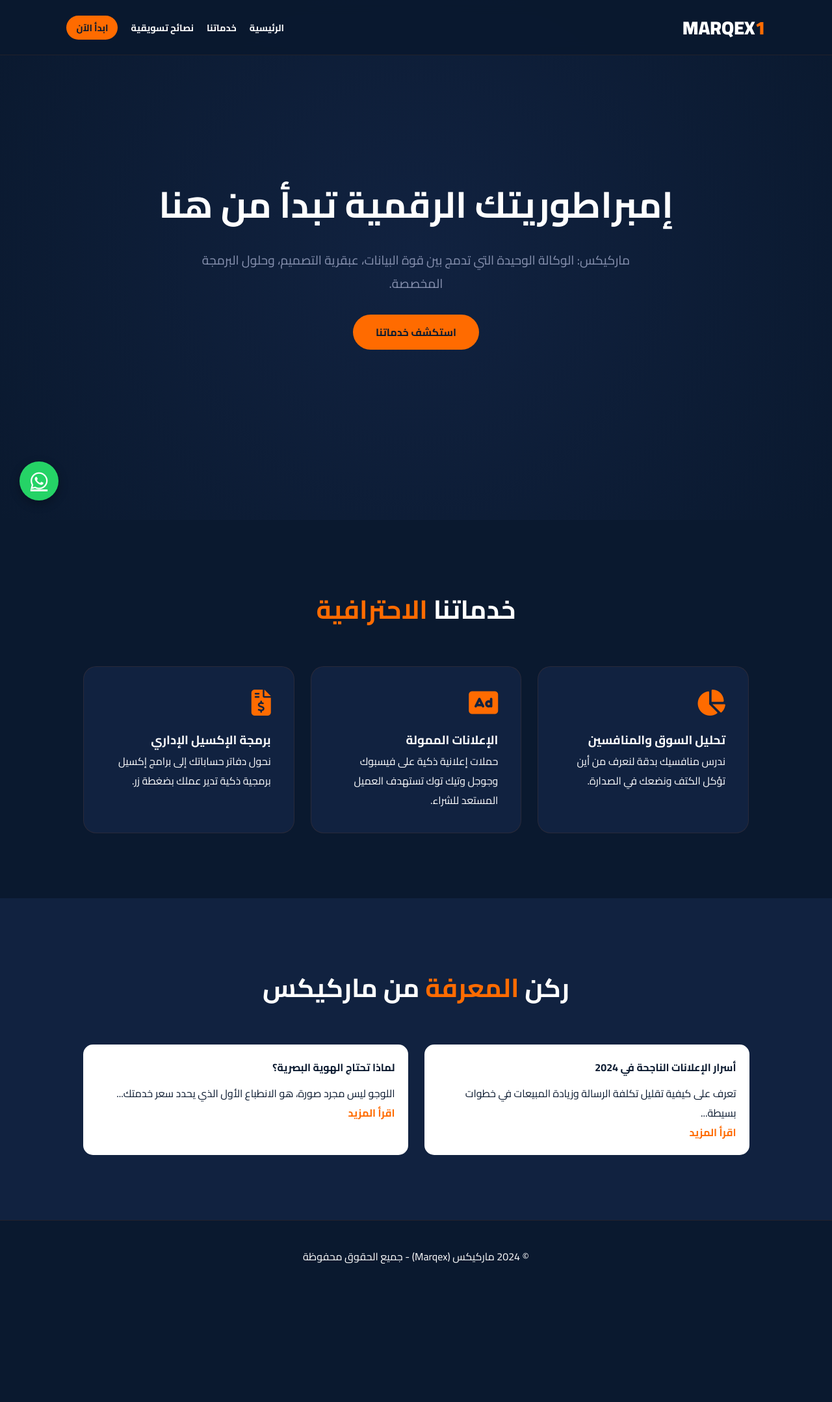
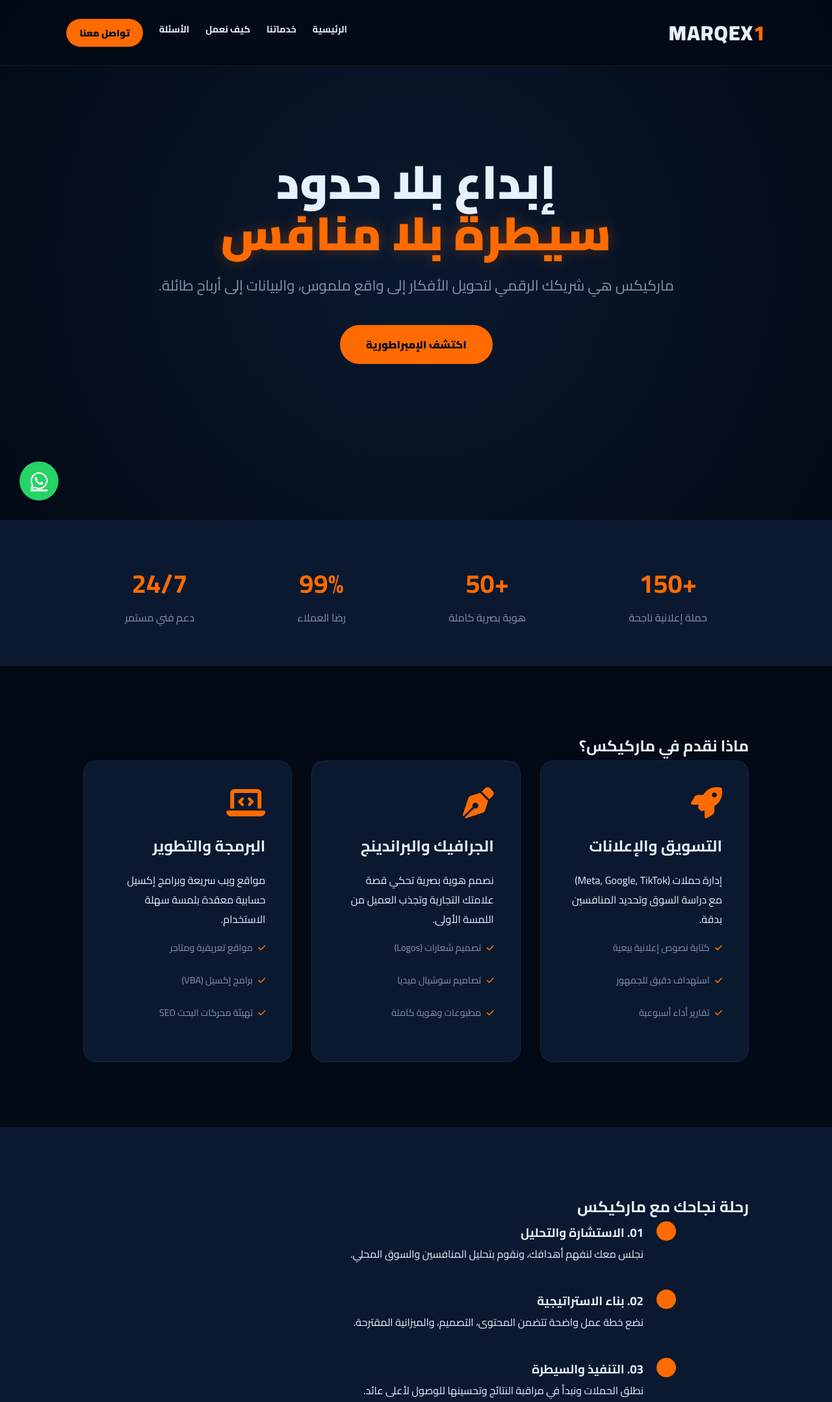
Before and after one commit to marqex1/marqex1, a plain HTML site: page index.html in a window 1280 px wide. Shown: the top 2157 px of the page at 65% size. Before the commit the page ends 1988 px from the top, so only its background shows below. Drawn offline with nearby package versions, Linux system fonts and the light colour scheme.

Commit message:
Add files via upload

```diff
--- a/index.html
+++ b/index.html
@@ -3,63 +3,84 @@
 <head>
     <meta charset="UTF-8">
     <meta name="viewport" content="width=device-width, initial-scale=1.0">
+    <title>Marqex | ماركيكس - الإمبراطورية التسويقية والبرمجية</title>
 
-    <title>ماركيكس | Marqex - وكالة التسويق والبرمجة المتكاملة</title>
-    <meta name="description" content="ماركيكس تقدم خدمات الإعلانات الممولة، دراسة المنافسين، تحليل السوق، تصميم الهوية البصرية، وبرمجة ملفات الإكسيل والمواقع.">
-    <meta name="keywords" content="تسويق إلكتروني، إعلانات ممولة، ماركيكس، Marqex، تصميم لوجو، برمجة إكسيل، دراسة منافسين">
+    <meta name="description" content="وكالة ماركيكس للحلول المتكاملة: تسويق، برمجة، جرافيك، وإدارة أعمال.">
 
-    <link href="https://fonts.googleapis.com/css2?family=Cairo:wght@400;700;900&display=swap" rel="stylesheet">
+    <link href="https://fonts.googleapis.com/css2?family=Cairo:wght@300;400;700;900&display=swap" rel="stylesheet">
     <link rel="stylesheet" href="https://unpkg.com/aos@next/dist/aos.css" />
     <link rel="stylesheet" href="https://cdnjs.cloudflare.com/ajax/libs/font-awesome/6.4.0/css/all.min.css">
 
     <style>
         :root {
-            --primary: #0a192f;
-            --secondary: #112240;
-            --accent: #ff6b00;
-            --white: #ffffff;
-            --text-dim: #8892b0;
+            --bg: #030a16; --card: #0a192f; --accent: #ff6b00;
+            --text: #e6f1ff; --dim: #8892b0; --white: #ffffff;
         }
+        * { margin: 0; padding: 0; box-sizing: border-box; font-family: 'Cairo', sans-serif; scroll-behavior: smooth; }
+        body { background: var(--bg); color: var(--text); overflow-x: hidden; }
 
-        * { margin: 0; padding: 0; box-sizing: border-box; font-family: 'Cairo', sans-serif; scroll-behavior: smooth; }
-        body { background-color: var(--primary); color: var(--white); overflow-x: hidden; }
+        /* --- Custom Scrollbar --- */
+        ::-webkit-scrollbar { width: 8px; }
+        ::-webkit-scrollbar-track { background: var(--bg); }
+        ::-webkit-scrollbar-thumb { background: var(--accent); border-radius: 10px; }
 
-        /* --- Header & Nav --- */
-        header { padding: 15px 8%; display: flex; justify-content: space-between; align-items: center; position: fixed; width: 100%; top: 0; z-index: 1000; background: rgba(10, 25, 47, 0.95); backdrop-filter: blur(10px); border-bottom: 1px solid rgba(255,107,0,0.1); }
-        .logo { font-size: 1.8rem; font-weight: 900; }
+        /* --- Navigation --- */
+        header {
+            padding: 20px 8%; display: flex; justify-content: space-between; align-items: center;
+            position: fixed; width: 100%; top: 0; z-index: 1000;
+            background: rgba(3, 10, 22, 0.9); backdrop-filter: blur(12px); border-bottom: 1px solid rgba(255,107,0,0.1);
+        }
+        .logo { font-size: 2rem; font-weight: 900; letter-spacing: 1px; }
         .logo span { color: var(--accent); }
-        nav ul { display: flex; list-style: none; gap: 20px; }
-        nav ul li a { text-decoration: none; color: var(--white); font-weight: 600; font-size: 0.9rem; transition: 0.3s; }
+        nav ul { display: flex; list-style: none; gap: 25px; }
+        nav ul li a { text-decoration: none; color: var(--text); font-weight: 600; transition: 0.3s; font-size: 0.9rem; }
         nav ul li a:hover { color: var(--accent); }
 
-        /* --- Sections --- */
+        /* --- Hero Section --- */
+        .hero {
+            height: 100vh; display: flex; align-items: center; justify-content: center;
+            text-align: center; background: radial-gradient(circle at center, #0a192f 0%, #030a16 100%);
+            padding: 0 10%; position: relative;
+        }
+        .hero-content h1 { font-size: 4.5rem; line-height: 1.1; margin-bottom: 20px; font-weight: 900; }
+        .hero-content h1 span { color: var(--accent); text-shadow: 0 0 20px rgba(255,107,0,0.3); }
+        .hero p { font-size: 1.4rem; color: var(--dim); max-width: 800px; margin: 0 auto 40px; }
+
+        /* --- Stats Section --- */
+        .stats { display: flex; justify-content: space-around; padding: 60px 10%; background: var(--card); flex-wrap: wrap; gap: 30px; }
+        .stat-item { text-align: center; }
+        .stat-item h3 { font-size: 2.5rem; color: var(--accent); }
+        .stat-item p { color: var(--dim); }
+
+        /* --- Services --- */
         section { padding: 100px 10%; }
-        .section-title { text-align: center; margin-bottom: 50px; font-size: 2.5rem; }
-        .section-title span { color: var(--accent); }
+        .grid { display: grid; grid-template-columns: repeat(auto-fit, minmax(300px, 1fr)); gap: 30px; }
+        .card { background: var(--card); padding: 40px; border-radius: 20px; transition: 0.4s; border: 1px solid rgba(255,255,255,0.05); position: relative; }
+        .card:hover { transform: translateY(-15px); border-color: var(--accent); }
+        .card i { font-size: 3rem; color: var(--accent); margin-bottom: 20px; }
+        .card h3 { margin-bottom: 15px; font-size: 1.5rem; }
+        .card ul { list-style: none; color: var(--dim); font-size: 0.9rem; margin-top: 15px; }
+        .card ul li { margin-bottom: 8px; }
+        .card ul li i { font-size: 0.8rem; margin-left: 5px; }
 
-        /* --- Hero --- */
-        .hero { height: 100vh; display: flex; flex-direction: column; justify-content: center; align-items: center; text-align: center; background: radial-gradient(circle at center, #112240 0%, #0a192f 100%); }
-        .hero h1 { font-size: 3.5rem; margin-bottom: 15px; }
-        .hero p { color: var(--text-dim); font-size: 1.2rem; max-width: 700px; margin-bottom: 30px; }
+        /* --- Process (الخطوات) --- */
+        .step { position: relative; padding-right: 50px; margin-bottom: 40px; }
+        .step::before { content: ''; position: absolute; right: 0; top: 0; width: 30px; height: 30px; background: var(--accent); border-radius: 50%; }
 
-        /* --- Cards & Grid --- */
-        .grid { display: grid; grid-template-columns: repeat(auto-fit, minmax(280px, 1fr)); gap: 25px; }
-        .card { background: var(--secondary); padding: 35px; border-radius: 20px; transition: 0.4s; border: 1px solid rgba(255,107,0,0.1); }
-        .card:hover { transform: translateY(-10px); border-color: var(--accent); }
-        .card i { font-size: 2.5rem; color: var(--accent); margin-bottom: 20px; }
+        /* --- CTA Button --- */
+        .btn { background: var(--accent); color: var(--bg); padding: 15px 40px; border-radius: 50px; text-decoration: none; font-weight: 900; display: inline-block; transition: 0.4s; border: none; cursor: pointer; }
+        .btn:hover { box-shadow: 0 10px 30px rgba(255,107,0,0.4); transform: translateY(-3px); }
 
-        /* --- Floating WhatsApp --- */
-        .whatsapp-float { position: fixed; bottom: 30px; left: 30px; background: #25d366; color: white; width: 60px; height: 60px; border-radius: 50%; display: flex; align-items: center; justify-content: center; font-size: 30px; z-index: 2000; box-shadow: 0 5px 15px rgba(0,0,0,0.3); transition: 0.3s; }
-        .whatsapp-float:hover { transform: scale(1.1); }
+        /* --- Footer --- */
+        footer { background: #01050d; padding: 80px 10% 30px; border-top: 1px solid rgba(255,107,0,0.1); }
+        .footer-grid { display: grid; grid-template-columns: repeat(auto-fit, minmax(200px, 1fr)); gap: 40px; margin-bottom: 50px; }
+        .footer-col h4 { color: var(--accent); margin-bottom: 20px; }
+        .footer-col p, .footer-col li { color: var(--dim); list-style: none; margin-bottom: 10px; }
 
-        /* --- Blog/News Section --- */
-        .blog-card { background: var(--white); color: var(--primary); border-radius: 15px; overflow: hidden; }
-        .blog-content { padding: 20px; }
-        .blog-content h4 { margin-bottom: 10px; color: var(--primary); }
-        .blog-content a { color: var(--accent); text-decoration: none; font-weight: bold; }
+        .whatsapp-fixed { position: fixed; bottom: 30px; left: 30px; background: #25d366; width: 60px; height: 60px; border-radius: 50%; display: flex; align-items: center; justify-content: center; font-size: 30px; color: white; z-index: 1000; animation: pulse 2s infinite; }
+        @keyframes pulse { 0% { box-shadow: 0 0 0 0 rgba(37, 211, 102, 0.7); } 70% { box-shadow: 0 0 0 20px rgba(37, 211, 102, 0); } 100% { box-shadow: 0 0 0 0 rgba(37, 211, 102, 0); } }
 
-        .btn { background: var(--accent); color: var(--primary); padding: 12px 35px; border-radius: 50px; text-decoration: none; font-weight: bold; transition: 0.3s; }
-        .btn:hover { box-shadow: 0 0 25px rgba(255,107,0,0.4); }
+        @media (max-width: 768px) { .hero-content h1 { font-size: 2.5rem; } nav ul { display: none; } }
     </style>
 </head>
 <body>
@@ -68,68 +89,107 @@
         <div class="logo">MARQEX<span>1</span></div>
         <nav>
             <ul>
-                <li><a href="#">الرئيسية</a></li>
+                <li><a href="#home">الرئيسية</a></li>
                 <li><a href="#services">خدماتنا</a></li>
-                <li><a href="#blog">نصائح تسويقية</a></li>
-                <li><a class="btn" href="https://wa.me/201019139578" style="padding: 5px 15px;">ابدأ الآن</a></li>
+                <li><a href="#process">كيف نعمل</a></li>
+                <li><a href="#faq">الأسئلة</a></li>
+                <li><a href="https://wa.me/201019139578" class="btn" style="padding: 8px 20px;">تواصل معنا</a></li>
             </ul>
         </nav>
     </header>
 
-    <section class="hero">
-        <h1 data-aos="fade-down">إمبراطوريتك <span>الرقمية</span> تبدأ من هنا</h1>
-        <p data-aos="fade-up">ماركيكس: الوكالة الوحيدة التي تدمج بين قوة البيانات، عبقرية التصميم، وحلول البرمجة المخصصة.</p>
-        <a href="#services" class="btn" data-aos="zoom-in">استكشف خدماتنا</a>
+    <section class="hero" id="home">
+        <div class="hero-content" data-aos="zoom-in">
+            <h1 data-aos="fade-down">إبداع بلا حدود<br><span>سيطرة بلا منافس</span></h1>
+            <p>ماركيكس هي شريكك الرقمي لتحويل الأفكار إلى واقع ملموس، والبيانات إلى أرباح طائلة.</p>
+            <a href="#services" class="btn">اكتشف الإمبراطورية</a>
+        </div>
     </section>
 
+    <div class="stats">
+        <div class="stat-item" data-aos="fade-up"><h3>+150</h3><p>حملة إعلانية ناجحة</p></div>
+        <div class="stat-item" data-aos="fade-up" data-aos-delay="200"><h3>+50</h3><p>هوية بصرية كاملة</p></div>
+        <div class="stat-item" data-aos="fade-up" data-aos-delay="400"><h3>99%</h3><p>رضا العملاء</p></div>
+        <div class="stat-item" data-aos="fade-up" data-aos-delay="600"><h3>24/7</h3><p>دعم فني مستمر</p></div>
+    </div>
+
     <section id="services">
-        <h2 class="section-title">خدماتنا <span>الاحترافية</span></h2>
+        <h2 class="section-title" data-aos="fade-up">ماذا نقدم في <span>ماركيكس</span>؟</h2>
         <div class="grid">
             <div class="card" data-aos="fade-up">
-                <i class="fas fa-chart-pie"></i>
-                <h3>تحليل السوق والمنافسين</h3>
-                <p>ندرس منافسيك بدقة لنعرف من أين تؤكل الكتف ونضعك في الصدارة.</p>
+                <i class="fas fa-rocket"></i>
+                <h3>التسويق والإعلانات</h3>
+                <p>إدارة حملات (Meta, Google, TikTok) مع دراسة السوق وتحديد المنافسين بدقة.</p>
+                <ul>
+                    <li><i class="fas fa-check"></i> كتابة نصوص إعلانية بيعية</li>
+                    <li><i class="fas fa-check"></i> استهداف دقيق للجمهور</li>
+                    <li><i class="fas fa-check"></i> تقارير أداء أسبوعية</li>
+                </ul>
             </div>
             <div class="card" data-aos="fade-up" data-aos-delay="200">
-                <i class="fas fa-ad"></i>
-                <h3>الإعلانات الممولة</h3>
-                <p>حملات إعلانية ذكية على فيسبوك وجوجل وتيك توك تستهدف العميل المستعد للشراء.</p>
+                <i class="fas fa-pen-nib"></i>
+                <h3>الجرافيك والبراندينج</h3>
+                <p>نصمم هوية بصرية تحكي قصة علامتك التجارية وتجذب العميل من اللمسة الأولى.</p>
+                <ul>
+                    <li><i class="fas fa-check"></i> تصميم شعارات (Logos)</li>
+                    <li><i class="fas fa-check"></i> تصاميم سوشيال ميديا</li>
+                    <li><i class="fas fa-check"></i> مطبوعات وهوية كاملة</li>
+                </ul>
             </div>
             <div class="card" data-aos="fade-up" data-aos-delay="400">
-                <i class="fas fa-file-invoice-dollar"></i>
-                <h3>برمجة الإكسيل الإداري</h3>
-                <p>نحول دفاتر حساباتك إلى برامج إكسيل برمجية ذكية تدير عملك بضغطة زر.</p>
+                <i class="fas fa-laptop-code"></i>
+                <h3>البرمجة والتطوير</h3>
+                <p>مواقع ويب سريعة وبرامج إكسيل حسابية معقدة بلمسة سهلة الاستخدام.</p>
+                <ul>
+                    <li><i class="fas fa-check"></i> مواقع تعريفية ومتاجر</li>
+                    <li><i class="fas fa-check"></i> برامج إكسيل (VBA)</li>
+                    <li><i class="fas fa-check"></i> تهيئة محركات البحث SEO</li>
+                </ul>
             </div>
         </div>
     </section>
 
-    <section id="blog" style="background: var(--secondary);">
-        <h2 class="section-title">ركن <span>المعرفة</span> من ماركيكس</h2>
-        <div class="grid">
-            <div class="blog-card" data-aos="flip-left">
-                <div class="blog-content">
-                    <h4>أسرار الإعلانات الناجحة في 2024</h4>
-                    <p>تعرف على كيفية تقليل تكلفة الرسالة وزيادة المبيعات في خطوات بسيطة...</p>
-                    <a href="#">اقرأ المزيد</a>
-                </div>
+    <section id="process" style="background: var(--card);">
+        <h2 class="section-title">رحلة نجاحك مع <span>ماركيكس</span></h2>
+        <div style="max-width: 800px; margin: 0 auto;">
+            <div class="step" data-aos="fade-right">
+                <h3>01. الاستشارة والتحليل</h3>
+                <p>نجلس معك لنفهم أهدافك، ونقوم بتحليل المنافسين والسوق المحلي.</p>
             </div>
-            <div class="blog-card" data-aos="flip-left" data-aos-delay="200">
-                <div class="blog-content">
-                    <h4>لماذا تحتاج الهوية البصرية؟</h4>
-                    <p>اللوجو ليس مجرد صورة، هو الانطباع الأول الذي يحدد سعر خدمتك...</p>
-                    <a href="#">اقرأ المزيد</a>
-                </div>
+            <div class="step" data-aos="fade-right" data-aos-delay="200">
+                <h3>02. بناء الاستراتيجية</h3>
+                <p>نضع خطة عمل واضحة تتضمن المحتوى، التصميم، والميزانية المقترحة.</p>
+            </div>
+            <div class="step" data-aos="fade-right" data-aos-delay="400">
+                <h3>03. التنفيذ والسيطرة</h3>
+                <p>نطلق الحملات ونبدأ في مراقبة النتائج وتحسينها للوصول لأعلى عائد.</p>
             </div>
         </div>
     </section>
 
-    <a href="https://wa.me/201019139578" class="whatsapp-float" target="_blank">
-        <i class="fab fa-whatsapp"></i>
-    </a>
+    <footer id="contact">
+        <div class="footer-grid">
+            <div class="footer-col">
+                <div class="logo">MARQEX<span>1</span></div>
+                <p>وكالة متكاملة تهدف لنقل البيزنس الخاص بك إلى آفاق جديدة من الاحترافية.</p>
+            </div>
+            <div class="footer-col">
+                <h4>روابط سريعة</h4>
+                <li>الرئيسية</li>
+                <li>خدماتنا</li>
+                <li>المدونة</li>
+            </div>
+            <div class="footer-col">
+                <h4>تواصل معنا</h4>
+                <p>مصر، الجيزة</p>
+                <p>01019139578</p>
+                <p>marqex1@gmail.com</p>
+            </div>
+        </div>
+        <center><p>&copy; 2024 ماركيكس - جميع الحقوق محفوظة</p></center>
+    </footer>
 
-    <footer style="padding: 40px; text-align: center; border-top: 1px solid rgba(255,107,0,0.1);">
-        <p>&copy; 2024 ماركيكس (Marqex) - جميع الحقوق محفوظة</p>
-    </footer>
+    <a href="https://wa.me/201019139578" class="whatsapp-fixed"><i class="fab fa-whatsapp"></i></a>
 
     <script src="https://unpkg.com/aos@next/dist/aos.js"></script>
     <script>AOS.init({ duration: 1000, once: true });</script>
```
